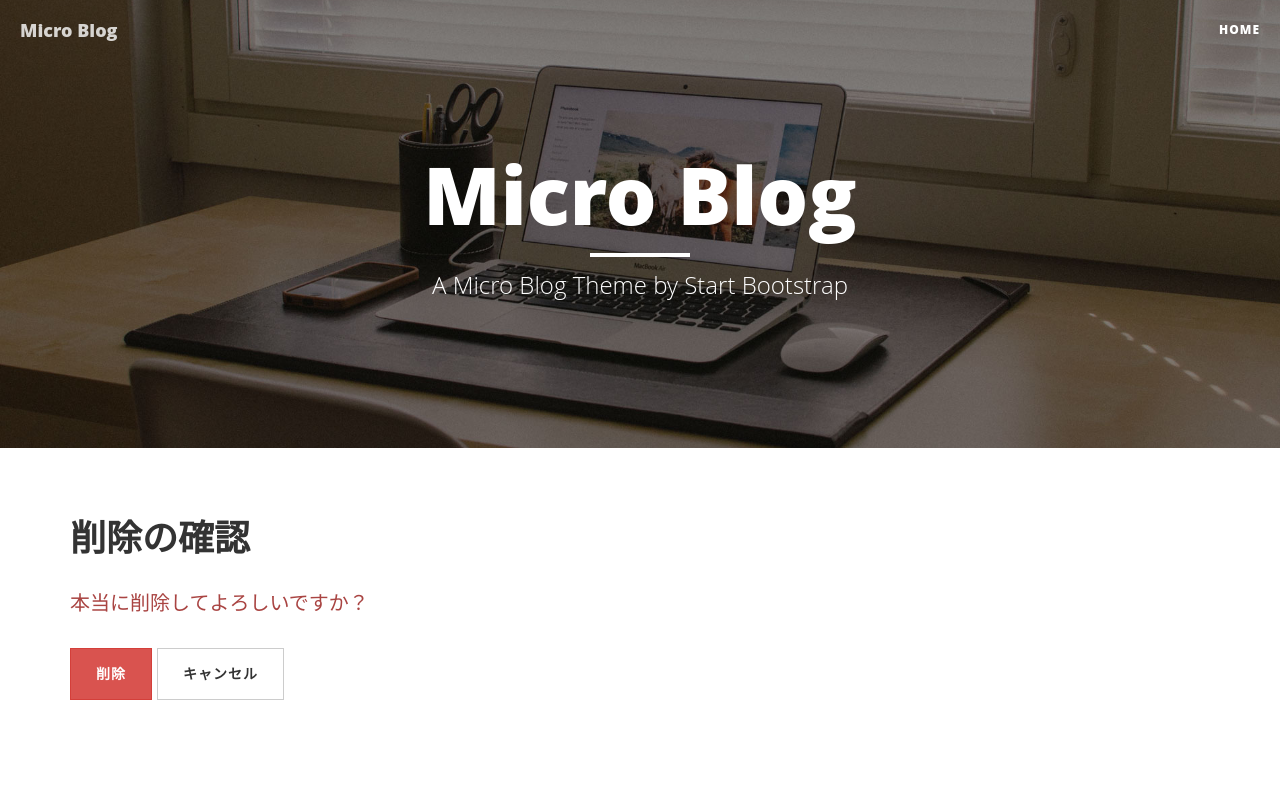
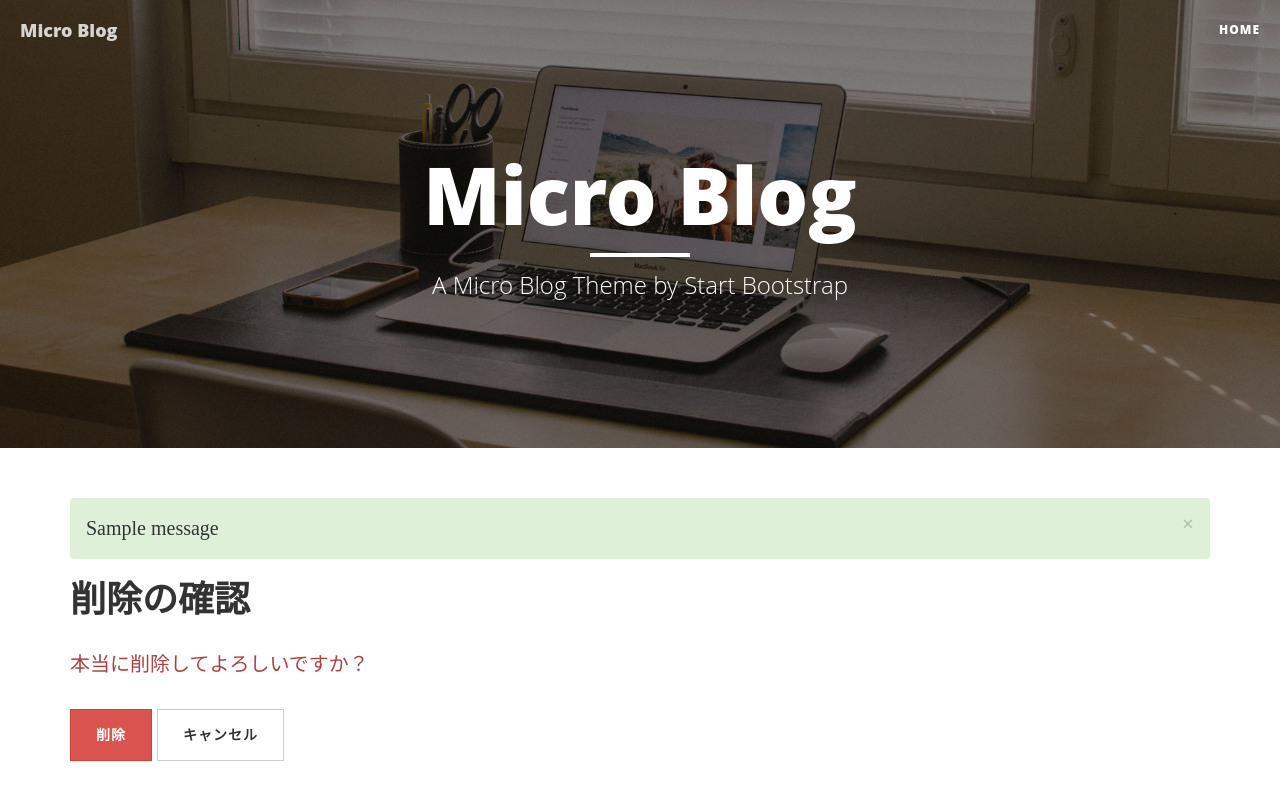
Before and after one commit to NotReady/MicroBlog, a Django app: page /3/delete in a window 1280 px wide. Run offline with Django 3.2, Linux system fonts and the light colour scheme; data comes from the database, SQL or seed files in the repository; both versions use the stored data as it was after the commit; one stand-in notice (Sample message) is shown; some libraries are stand-ins or nearby versions.

Commit message:
メッセージヘルパを実装

```diff
--- a/microblog/blog/views.py
+++ b/microblog/blog/views.py
@@ -12,6 +12,8 @@ from django.views.generic import UpdateView
 # クラスベース汎用ビュー 削除ビューのインポート
 from django.views.generic import DeleteView
 from .forms import BlogForm
+
+from django.contrib import messages
 
 # 実装モデルのインポート
 from .models import Blog
@@ -38,6 +40,18 @@ class BlogCreateView(CreateView):
     success_url = reverse_lazy('index')
     template_name = 'blog/blog_create_form.html'
 
+    # モデルが保存された時のコールバックをオーバーライドする
+    def form_valid(self, form):
+        messages.success(self.request, "作成しました")
+        # スーパークラスのデフォルトを実行する
+        return super().form_valid(form)
+
+    # モデルが保存に失敗した時のコールバックをオーバーライドする
+    def form_invalid(self, form):
+        messages.error(self.request, "作成に失敗しました")
+        # スーパークラスのデフォルトを実行する
+        return super().form_invalid(form)
+
 # 更新ビュー
 class BlogUpdateView(UpdateView):
 
@@ -50,6 +64,19 @@ class BlogUpdateView(UpdateView):
         url = reverse_lazy('detail', kwargs={"pk": blog_pk})
         return url
 
+    # モデルが保存された時のコールバックをオーバーライドする
+    def form_valid(self, form):
+        messages.success(self.request, "保存しました")
+        # スーパークラスのデフォルトを実行する
+        return super().form_valid(form)
+
+    # モデルが保存に失敗した時のコールバックをオーバーライドする
+    def form_invalid(self, form):
+        messages.error(self.request, "保存に失敗しました")
+        # スーパークラスのデフォルトを実行する
+        return super().form_invalid(form)
+
+
 class BlogDeleteView(DeleteView):
     model = Blog
     success_url = reverse_lazy('index')
--- a/microblog/templates/base.html
+++ b/microblog/templates/base.html
@@ -52,6 +52,20 @@
 
     <!-- Main Content -->
     <div class="container">
+        {% if messages %}
+            <ul class="list-unstyled">
+            {% for message in messages %}
+                <li {% if message.tags %}
+                    class="bg-{% if message.tags == 'error' %}danger{% else %}{{ message.tags }}{% endif %}{% endif %} alert">
+                    {{ message }}
+                    <button type="button" class="close" aria-label="close" data-dismiss="alert">
+                        <span aria-hidden="true">&times;</span>
+                    </button>
+                </li>
+            {% endfor %}
+            </ul>
+        {% endif %}
+
         {% block body %}{% endblock %}
     </div>
 
```
Also changed, not shown: microblog/db.sqlite3.
